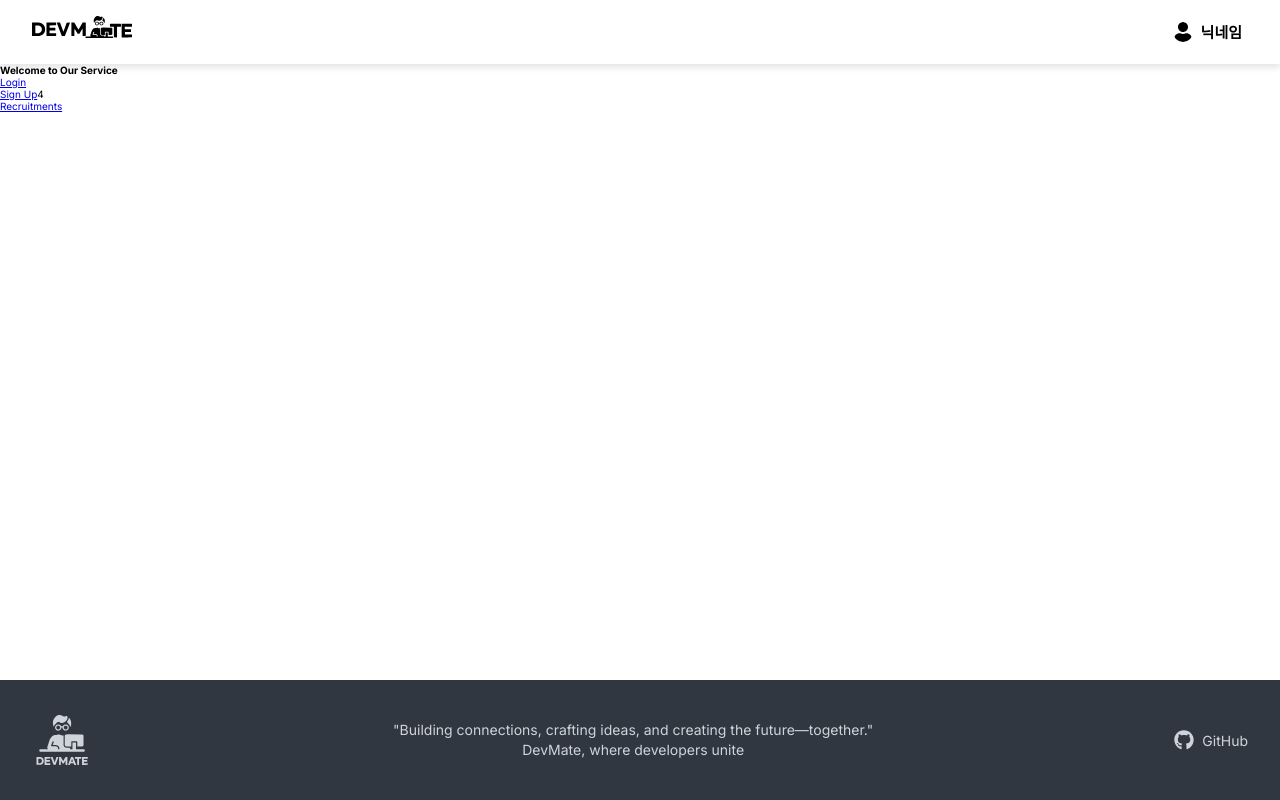
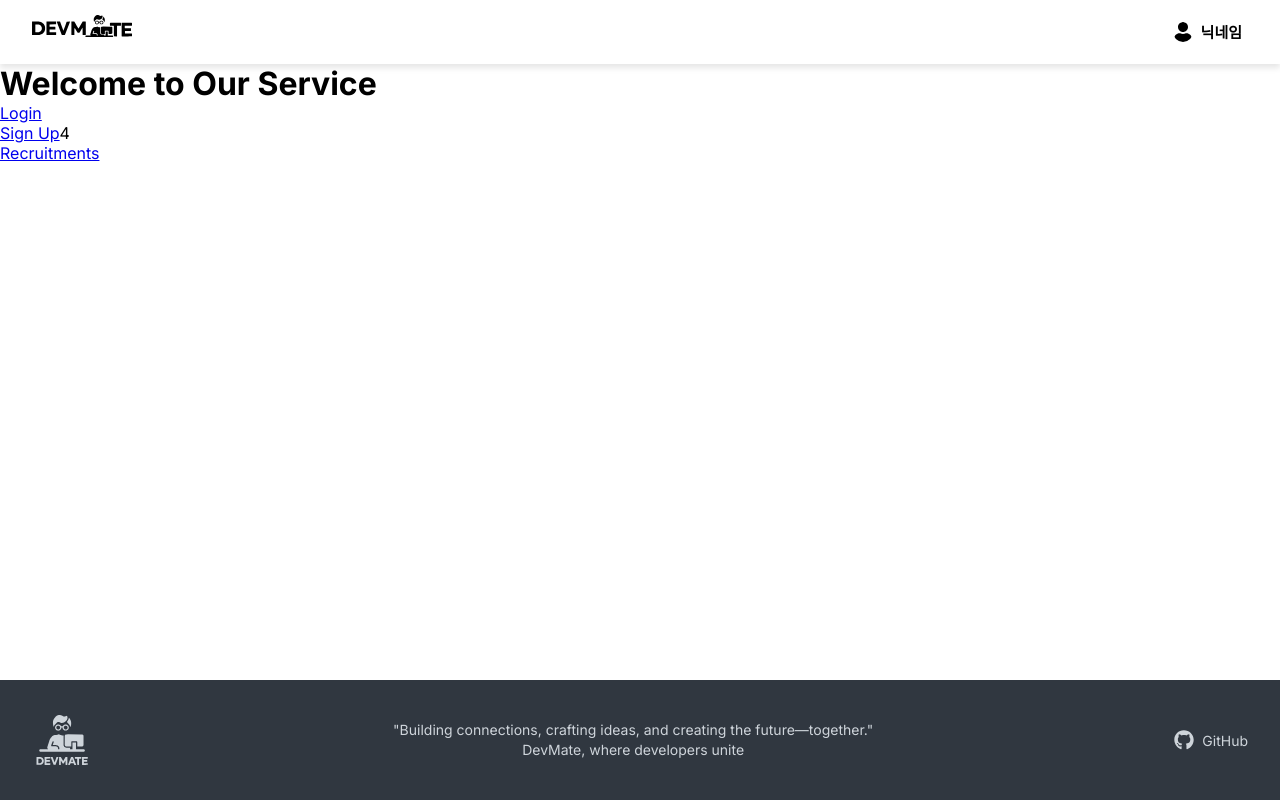
Before and after one commit to smimdla0205/DevMate, a Next.js app: page / in a window 1280 px wide. Built offline with nearby package versions, Linux system fonts and the light colour scheme.

Commit message:
feat: global style h 태그 크기 수정

```diff
--- a/styles/reset.scss
+++ b/styles/reset.scss
@@ -25,14 +25,6 @@ ul {
   margin: 0;
   padding: 0;
 }
-h1,
-h2,
-h3,
-h4,
-h5,
-h6 {
-  font-size: 100%;
-}
 ul {
   list-style: none;
 }
@@ -43,7 +35,6 @@ select {
 }
 html {
   box-sizing: border-box;
-  font-size: 10px;
 }
 *,
 :after,
```
